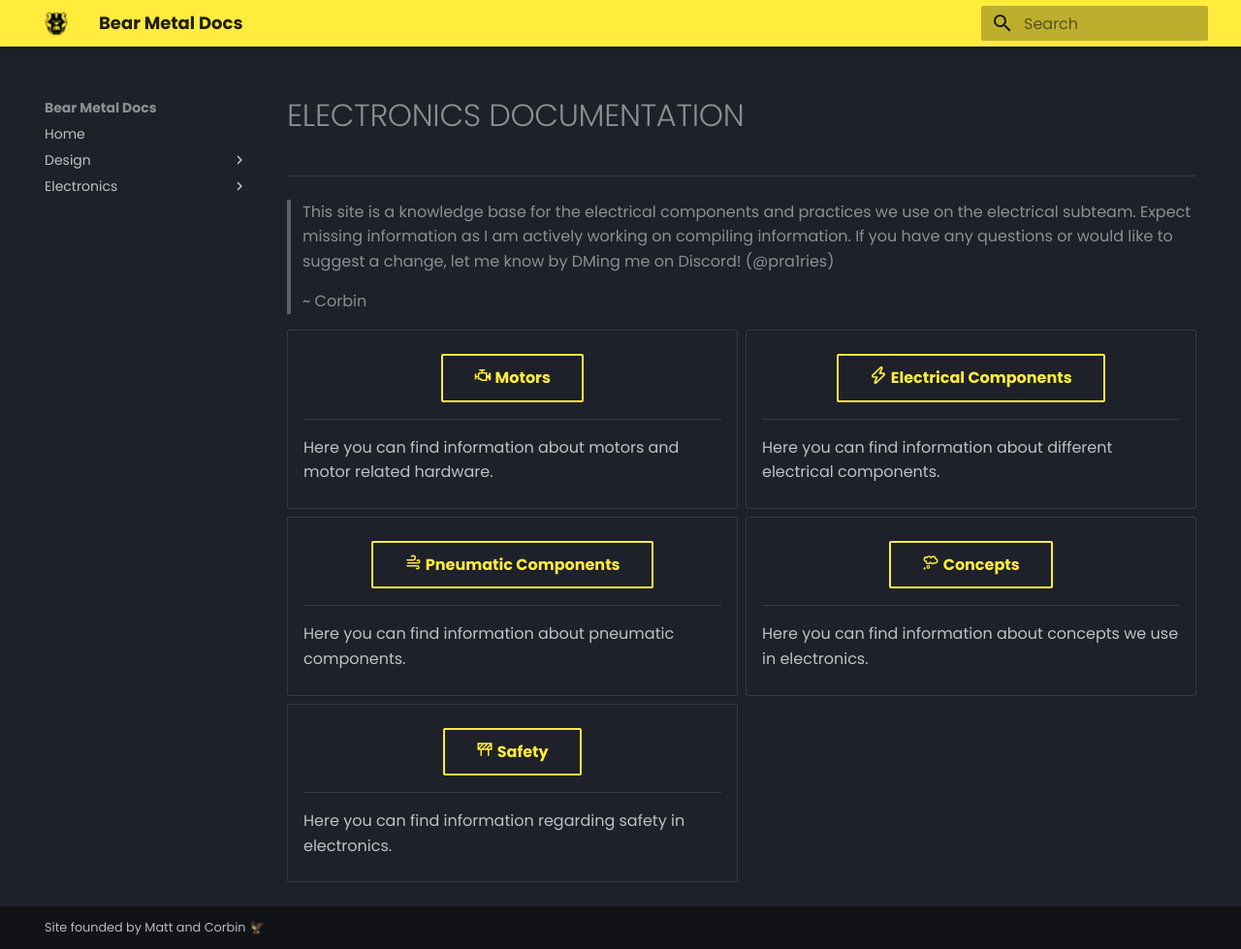
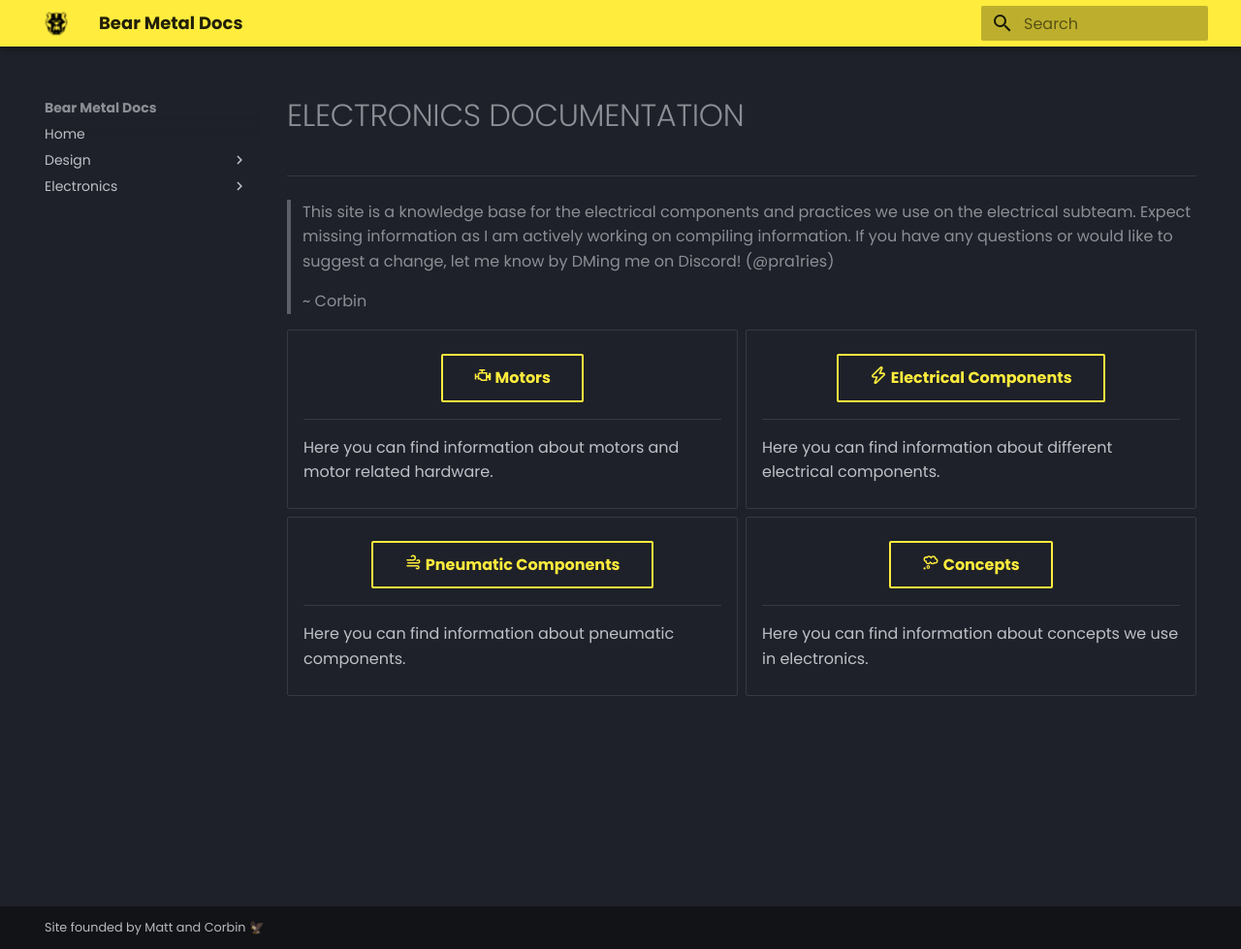
Before and after one commit to BearMetalWeb/BearMetalWeb.github.io, an MkDocs documentation site: the page built from docs/electronics/index.md, in a window 1280 px wide and 979 px high. Shown: the whole window at 97% size. Built offline with MkDocs 1.6.1 and Material for MkDocs 9.7.7, drawn with Linux system fonts in a browser that asks for light colours.

Commit message:
Update index.md

```diff
--- a/docs/electronics/index.md
+++ b/docs/electronics/index.md
@@ -33,10 +33,4 @@ hide:
     ---
 
     Here you can find information about concepts we use in electronics. </p>
-
--   <p style="text-align: center;">[:material-sign-caution: Safety](/electronics/safety){.md-button}</p>
-
-    ---
-
-    Here you can find information regarding safety in electronics. </p>
 </div>
```
